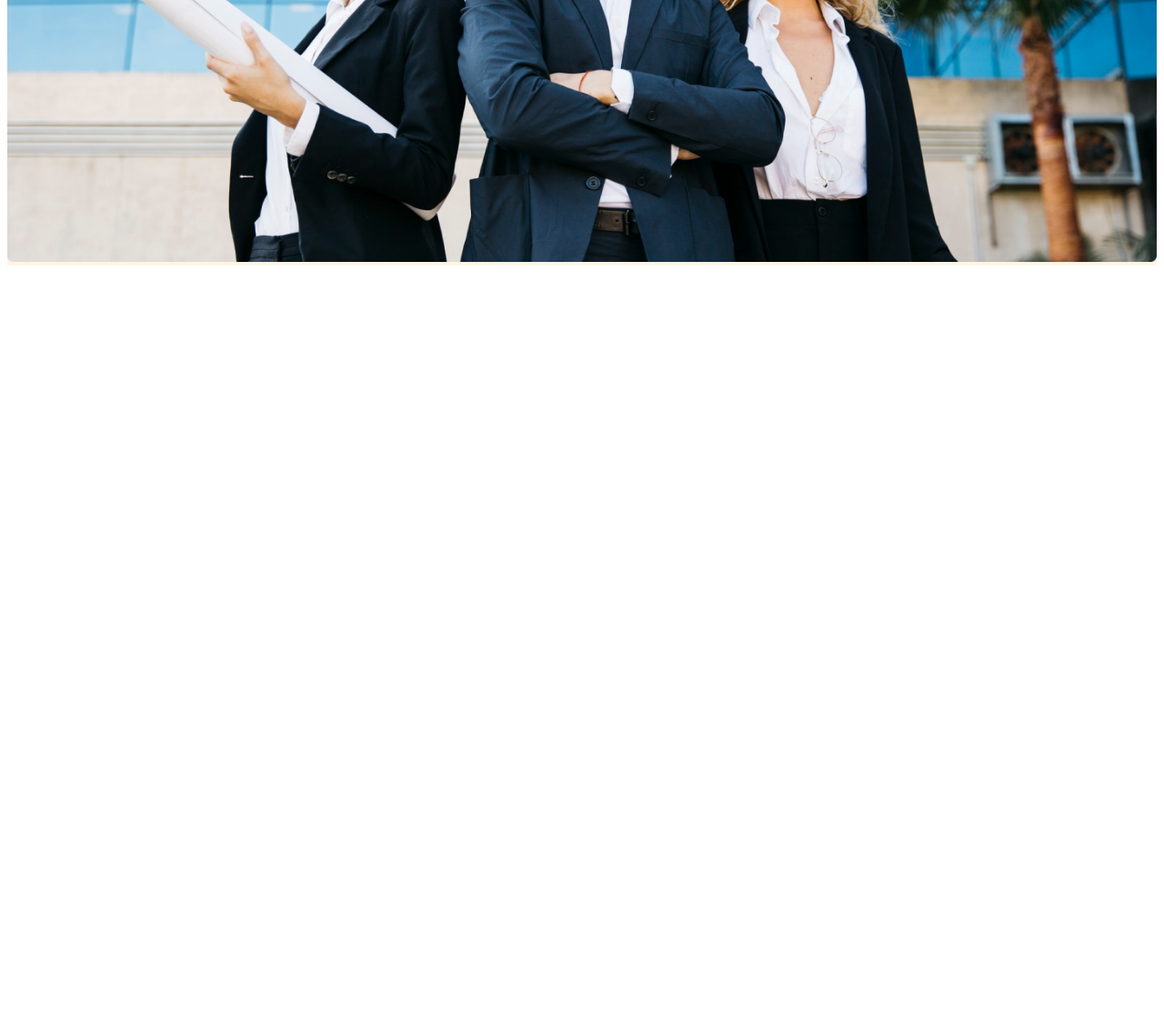
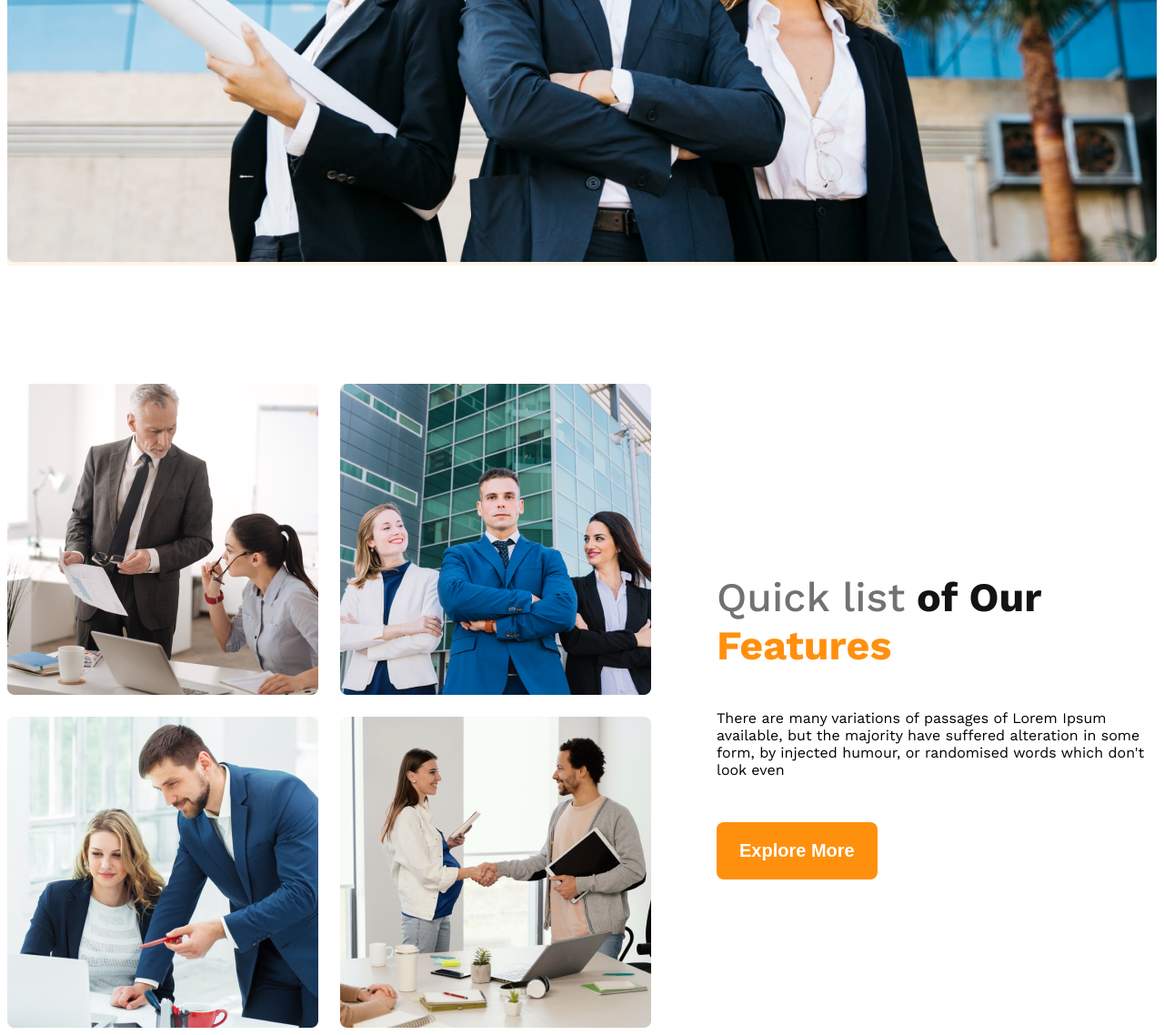
Before and after one commit to Biswa-Mitra-Barua/g3-architect-website, a plain HTML site: page index.html in a window 1280 px wide. Shown: the part 924-2062 px from the top of the page at 91% size. Before the commit the page ends 1224 px from the top, so only its background shows below. Drawn offline with nearby package versions, Linux system fonts and the light colour scheme.

Commit message:
added the team images and content text article

```diff
--- a/index.html
+++ b/index.html
@@ -29,6 +29,20 @@
         </div>
     </header>
     <main>
+        <section class="teams display-flex">
+            <div class="team-img-container">
+                <img src="images/team1.png" alt="team is discussing about new design">
+                <img src="images/team2.png" alt="our team introducing">
+                <img src="images/team3.png" alt="team is preparing design">
+                <img src="images/team4.png" alt="design finished and approval period">
+            </div>
+            <div class="our-features">
+                <h3 class="features-title"><span id="quick-list" class="text-light-gray">Quick list</span> <span class="text-black">of Our</span> <br> <span class="title-color">Features</span></h3>
+                <p class="features-description">There are many variations of passages of Lorem Ipsum available, but the majority have suffered alteration in some form, by injected humour, or randomised words which don't look even</p>
+                <button class="btn-primary">Explore More</button>
+            </div>
+
+        </section>
 
     </main>
     <footer>
--- a/styles/architects.css
+++ b/styles/architects.css
@@ -11,6 +11,20 @@
 .display-flex {
   display: flex;
 }
+/* dark 02 */
+.text-gray {
+  color: #424242;
+}
+
+/* dark 03 */
+.text-light-gray {
+  color: #727272;
+}
+
+/* dark 01 */
+.text-black {
+  color: #131313;
+}
 
 .btn-primary {
   border-radius: 8px;
@@ -21,6 +35,13 @@
   font-weight: 600;
   border: none;
   margin-top: 32px;
+}
+main{
+  max-width: 1440px;
+  margin: 0 auto;
+}
+main>section{
+  margin-top: 130px;
 }
 
 /* header styles */
@@ -50,21 +71,6 @@
   font-size: 18px;
 }
 
-/* dark 02 */
-.text-gray {
-  color: #424242;
-}
-
-/* dark 03 */
-.text-light-gray {
-  color: #727272;
-}
-
-/* dark 01 */
-.text-black {
-  color: #131313;
-}
-
 .navbar,
 .banner {
   max-width: 1440px;
@@ -91,6 +97,30 @@
   width: 100%;
 }
 
+/* teams and features styles */
+.teams{
+  align-items: center;
+  gap: 72px;
+}
+.team-img-container{
+  display: grid;
+  grid-template-columns: repeat(2,1fr);
+  gap: 24px;
+}
+.features-title{
+  font-size: 2.8rem;
+  font-weight: 700;
+}
+.title-color{
+  color: rgb(255, 144, 14);
+}
+.our-features{
+  max-width: 530px;
+}
+#quick-list{
+  font-weight: 500;
+}
+
 /* responsive media query */
 @media screen and (max-width: 576px) {
   .navbar, .nav-links{
```
